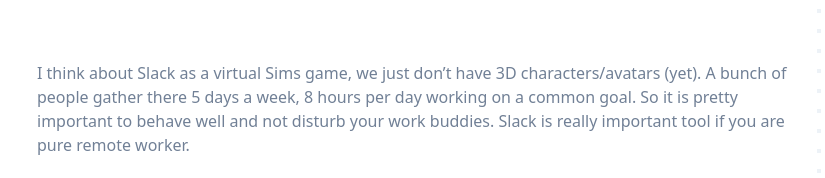
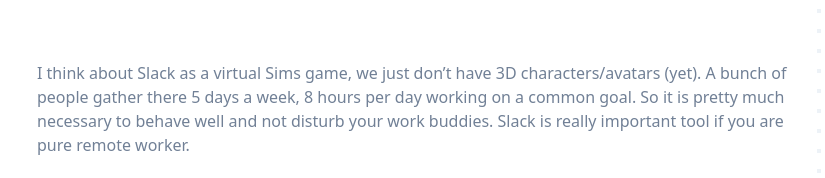
Before and after one commit to mensur-durakovic/devfolio, a Gatsby site: page /blog/slack-bon-ton/ in a window 1280 px wide. Shown: the part 391-569 px from the top of the page, 59-884 px from the left. Built offline with nearby package versions, Linux system fonts and the light colour scheme; Gatsby itself is replaced by a stand-in of ours.

Commit message:
fixed repetitive important words

```diff
--- a/content/blog/slack-bon-ton/index.md
+++ b/content/blog/slack-bon-ton/index.md
@@ -6,7 +6,7 @@
 stcUrl: ''
 ---
 
-I think about Slack as a virtual Sims game, we just don’t have 3D characters/avatars (yet). A bunch of people gather there 5 days a week, 8 hours per day working on a common goal. So it is pretty important to behave well and not disturb your work buddies. Slack is really important tool if you are pure remote worker.
+I think about Slack as a virtual Sims game, we just don’t have 3D characters/avatars (yet). A bunch of people gather there 5 days a week, 8 hours per day working on a common goal. So it is pretty much necessary to behave well and not disturb your work buddies. Slack is really important tool if you are pure remote worker.
 
 ![Slack down](./slack-down.jpg)
 
```
